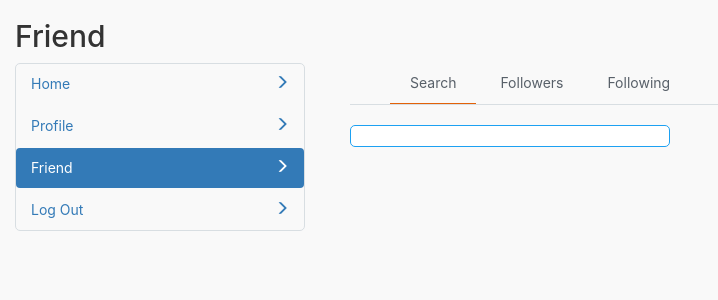
After one commit to LKDJ-X/weibo-postgresql, a Flask app: page /friend in a window 1280 px wide. The commit adds this page. Shown: the top 300 px of the page, without its empty margins (0-718 px from the left). Run offline with Flask 2, Linux system fonts and the light colour scheme; the visitor is signed in with stand-in values (Sample User, id 1); some libraries are stand-ins or nearby versions.

Commit message:
about follow

```diff
--- a/app.py
+++ b/app.py
@@ -6,6 +6,7 @@ from views.login import login
 from views.logout import logout
 from views.user import user
 from views.post import post, edit_post, delete_post
+from views.friend import search_user, friend, follow, unfollow, following_list, follower_list, following_count, follower_count
 
 
 app = Flask(__name__)
@@ -21,7 +22,15 @@ app.add_url_rule('/user/<user_tag>', 'user', user)
 app.add_url_rule('/edit_post/<post_id>', 'edit_post', edit_post, methods=["POST"])
 app.add_url_rule('/delete_post/<post_id>', 'delete_post', delete_post, methods=["POST"])
 
-
+#friend API
+app.add_url_rule('/friend', 'friend', friend, methods=["GET"])
+app.add_url_rule('/follow/<following_id>', 'follow', follow, methods=["POST"])
+app.add_url_rule('/unfollow/<following_id>', 'unfollow', unfollow, methods=["POST"])
+app.add_url_rule('/following_list', 'following_list', following_list, methods=["GET"])
+app.add_url_rule('/follower_list', 'follower_list', follower_list, methods=["GET"])
+app.add_url_rule('/following_count', 'following_count', following_count, methods=["GET"])
+app.add_url_rule('/follower_count', 'follower_count', follower_count, methods=["GET"])
+app.add_url_rule('/search_user/<keyword>', 'search_user', search_user, methods=["GET"])
 
 # TODO move to external thing
 # Secret key, good luck to brute force that
--- /dev/null
+++ b/static/scripts/friend.js
@@ -0,0 +1,157 @@
+//
+var $ul = $("#nav_list");
+var $lis = $("li", $ul);
+var $tabs = $(".tab");
+
+var $search = $("#search_tab");
+var $follower = $("#followers_tab");
+var $following = $("#following_tab");
+
+var $searchBar = $("#search");
+
+var MYAPP = {
+    "liClass": "selected",
+    "tabClass": "current",
+    "url": {
+        "follower_list": "/follower_list",
+        "following_list": "/following_list",
+        "search": "/search_user"
+    }
+}
+
+//main frame
+$ul.on("click", "li",function () {
+    $lis.removeClass(MYAPP.liClass);
+    $tabs.removeClass(MYAPP.tabClass);
+
+    $(this).addClass(MYAPP.liClass);
+
+    switch(this.id){
+        case "search_li":
+            $search.addClass(MYAPP.tabClass);
+            //changeStatus($(".results", $search)[0], "init");
+            break;
+        case "follower_li":
+            $follower.addClass(MYAPP.tabClass);
+            follwers();
+            break;
+        case "following_li":
+            $following.addClass(MYAPP.tabClass);
+            following();
+            break;
+    }
+});
+
+function follwers() {
+    var $items = $(".items", $follower);
+    var resultsDom = $(".results", $follower)[0];
+    changeStatus(resultsDom, "searching");
+
+    $.getJSON(MYAPP.url.follower_list, function (res) {
+        var template = _.template($('#template').html());
+        var arr = [];
+        var results = res.results;
+
+        if(res.success && results.length > 0){
+            for(var i = 0; i < results.length; i++){
+                arr.push(template(_.extend(results[i], {
+                    follow: false,
+                    unfollow: false
+                })))
+            }
+            $items.html(arr.join(""))
+            changeStatus(resultsDom, "full");
+        }
+        else{
+            //...no result
+            changeStatus(resultsDom, "empty");
+        }
+        $items.prepend("Total:" + results.length);
+    });
+}
+
+function following() {
+    var $items = $(".items", $following);
+    var resultsDom = $(".results", $following)[0];
+    changeStatus(resultsDom, "searching");
+
+    $.getJSON(MYAPP.url.following_list, function (res) {
+        var template = _.template($('#template').html());
+        var arr = [];
+        var results = res.results;
+
+        if(res.success && results.length > 0){
+            for(var i = 0; i < results.length; i++){
+                arr.push(template(_.extend(results[i], {
+                    follow: false,
+                    unfollow: true
+                })))
+            }
+            $items.html(arr.join(""))
+            changeStatus(resultsDom, "full");
+        }
+        else{
+            //...no result
+            changeStatus(resultsDom, "empty");
+        }
+        $items.prepend("Total:" + results.length);
+    });
+}
+
+//按照姓名、邮箱搜索用户
+$searchBar.on("input", function () {
+    console.log(this.value);
+    var value = this.value.trim();
+    var resultsDom = $(".results", $search)[0];
+    changeStatus(resultsDom, "searching");
+
+    if(value){
+        $.getJSON(MYAPP.url.search + "/" + value, function (res) {
+        var template = _.template($('#template').html());
+        var arr = [];
+        var results = res.results;
+
+        if(res.success && results.length > 0){
+            for(var i = 0; i < results.length; i++){
+                arr.push(template(_.extend(results[i], {
+                    follow: true,
+                    unfollow: false
+                })))
+            }
+            $(".items", $search).html(arr.join(""))
+            changeStatus(resultsDom, "full");
+        }
+        else{
+            //...no result
+            changeStatus(resultsDom, "empty");
+        }
+    });
+    }
+    else{
+        changeStatus(resultsDom, "init");
+    }
+});
+
+//follow & unfollw
+$(".items", $("#search_tab, #following_tab")).on("click", "a", function () {
+    var type = $(this).data("type");
+    $.post($(this).data("url"), function (res) {
+        res = JSON.parse(res);
+
+        if(res.success){
+            if(type === "unfollow"){
+                $("#following_li").click();
+            }
+            alert("Success");
+        }
+        else{
+            alert(res.error);
+        }
+    });
+})
+
+
+//common functions
+function changeStatus(results,className) {
+    results.className = "results " + className;
+}
--- /dev/null
+++ b/static/styles/friend.css
@@ -0,0 +1,120 @@
+@import "bootstrap.css";
+* {
+  box-sizing: border-box;
+}
+body {
+  margin: 0;
+  background-color: #f9f9f9;
+  font-family: -apple-system, BlinkMacSystemFont, "Segoe UI", Helvetica, Arial, sans-serif, "Apple Color Emoji", "Segoe UI Emoji", "Segoe UI Symbol";
+}
+nav#aside {
+  border: 1px solid #d8dee2;
+  border-radius: 5px;
+}
+nav#aside ul li span.glyphicon {
+  float: right;
+}
+.loading {
+  margin-top: 10px;
+  margin-left: 14px;
+  width: 20px;
+  height: 20px;
+  border: 2px solid;
+  border-color: #333 #333 transparent;
+  border-radius: 50%;
+  box-sizing: border-box;
+  /*动画时间1s，线性变化，无限循环*/
+  animation: loading 1s linear infinite;
+}
+@keyframes loading {
+  0% {
+    transform: rotate(0deg);
+  }
+  100% {
+    transform: rotate(360deg);
+  }
+}
+#friend_nav {
+  border-bottom: 1px solid #d8dee2;
+}
+#friend_nav ul {
+  list-style-type: none;
+  margin-bottom: 0px;
+}
+#friend_nav ul li {
+  padding: 10px 20px;
+  display: inline-block;
+}
+#friend_nav ul li.selected {
+  border-bottom: 1px solid #e36209;
+}
+#friend_nav ul li a {
+  text-decoration: none;
+  color: #586069;
+  font-size: 14px;
+}
+#friend_nav ul li a:hover {
+  color: #24292e;
+  text-decoration: none;
+}
+section .tab {
+  display: none;
+  padding-top: 20px;
+}
+section .tab .results .item {
+  margin-bottom: 20px;
+}
+section .tab .results .item img {
+  vertical-align: middle;
+  width: 48px;
+  border-radius: 50%;
+  border: 2px solid #d8dee2;
+  margin-right: 10px;
+}
+section .tab .results .item span {
+  vertical-align: middle;
+  font-weight: 500;
+  font-size: 2rem;
+}
+section .tab .results .item a {
+  margin-left: 10px;
+  vertical-align: -webkit-baseline-middle;
+}
+section .tab .results .item:first-of-type {
+  margin-top: 20px;
+}
+section .tab .results.init .loading,
+section .tab .results.init .items,
+section .tab .results.init .no-result {
+  display: none;
+}
+section .tab .results.searching .loading {
+  display: block;
+}
+section .tab .results.searching .items,
+section .tab .results.searching .no-result {
+  display: none;
+}
+section .tab .results.full .items {
+  display: block;
+}
+section .tab .results.full .loading,
+section .tab .results.full .no-result {
+  display: none;
+}
+section .tab .results.empty .no-result {
+  display: block;
+}
+section .tab .results.empty .loading,
+section .tab .results.empty .items {
+  display: none;
+}
+section .tab.current {
+  display: block;
+}
+section div#search_tab #search {
+  width: 35%;
+  padding: 0 5px;
+  border-radius: 5px;
+  border: 1px solid #1DA1F2;
+}
--- /dev/null
+++ b/templates/friend.html
@@ -0,0 +1,86 @@
+<!DOCTYPE html>
+<html lang="en">
+<head>
+    <meta charset="UTF-8">
+    <meta http-equiv="X-UA-Compatible" content="IE=edge">
+    <meta name="viewport" content="width=device-width, initial-scale=1">
+
+    <title>weibo - Friend</title>
+    <link rel="stylesheet" href="/static/styles/friend.css">
+</head>
+
+<body>
+    <div class="container-fluid">
+        <h2>Friend</h2>
+
+        <div class="row">
+            <div class="col-md-3">
+                <nav id="aside">
+                    <ul class="nav nav-pills nav-stacked">
+                        <li role="presentation"><a href="{{ url_for('home') }}">Home<span class="glyphicon glyphicon-menu-right"></span></a></li>
+                        <li role="presentation"><a href="{{ url_for('user', user_tag=user_tag) }}">Profile<span class="glyphicon glyphicon-menu-right"></span></a></li>
+                        <li role="presentation" class="active"><a href="{{ url_for('friend') }}">Friend<span class="glyphicon glyphicon-menu-right"></span></a></li>
+                        <li role="presentation"><a href="{{ url_for('logout') }}">Log Out<span class="glyphicon glyphicon-menu-right"></span></a></li>
+                    </ul>
+                </nav>
+            </div>
+            <div class="col-md-9" style="padding-left: 30px">
+                <nav id="friend_nav">
+                    <ul id="nav_list">
+                        <li id="search_li" class="selected"><a href="javascript:void 0">Search</a></li>
+                        <li id="follower_li"><a href="javascript:void 0">Followers</a></li>
+                        <li id="following_li"><a href="javascript:void 0">Following</a></li>
+                    </ul>
+                </nav>
+                <section>
+                    <div id="search_tab" class="tab current">
+                        <input id="search" type="text">
+                        <div class="results init">
+                            <div class="loading"></div>
+                            <div class="items"></div>
+                            <div class="no-result">
+                                No result.
+                            </div>
+                        </div>
+                    </div>
+                    <div id="followers_tab" class="tab">
+                        <div class="results init">
+                            <div class="loading"></div>
+                            <div class="items"></div>
+                            <div class="no-result">
+                                No result.
+                            </div>
+                        </div>
+                    </div>
+                    <div id="following_tab" class="tab">
+                        <div class="results init">
+                            <div class="loading"></div>
+                            <div class="items"></div>
+                            <div class="no-result">
+                                No result.
+                            </div>
+                        </div>
+                    </div>
+                </section>
+            </div>
+        </div>
+    </div>
+
+<script type="text/template" id="template">
+    <div class="item">
+        <img src="/static/img/user.png" alt="profile">
+        <span><%= user_tag%>/<%= email%></span>
+        <% if(follow){ %>
+            <a href="javascript:void 0" data-url="/follow/<%= user_id%>" data-type="follow">Follow</a>
+        <% }%>
+        <% if(unfollow){ %>
+            <a href="javascript:void 0" data-url="/unfollow/<%= user_id%>" data-type="unfollow">Unfollow</a>
+        <% }%>
+    </div>
+</script>
+<script src="/static/scripts/jquery-3.2.1.min.js"></script>
+<script src="/static/scripts/underscore-min.js"></script>
+<script src="/static/scripts/friend.js"></script>
+
+</body>
+</html>
--- a/templates/home.html
+++ b/templates/home.html
@@ -70,6 +70,7 @@
         <div class="medium-3 columns" style="background-color:#f1f1f1;">
             <ul class="side-nav">
                 <li class="active"><a style="font-size: large;" href="{{ url_for('home') }}">Home</a></li>
+                <li ><a style="font-size: large;" href="{{ url_for('friend') }}">Friend</a></li>
                 <li ><a style="font-size: large;" href="{{ url_for('user', user_tag=user_tag) }}">Profile</a></li>
                 <li ><a style="font-size: large;" href="{{ url_for('logout') }}">Log Out</a></li>
             </ul>
--- a/templates/user.html
+++ b/templates/user.html
@@ -18,6 +18,7 @@
                 <nav id="aside">
                     <ul class="nav nav-pills nav-stacked">
                         <li role="presentation"><a href="{{ url_for('home') }}">Home<span class="glyphicon glyphicon-menu-right"></span></a></li>
+                        <li role="presentation"><a href="{{ url_for('friend') }}">Friend<span class="glyphicon glyphicon-menu-right"></span></a></li>
                         <li role="presentation" class="active"><a href="{{ url_for('user', user_tag=user_tag) }}">Profile<span class="glyphicon glyphicon-menu-right"></span></a></li>
                         <li role="presentation"><a href="{{ url_for('logout') }}">Log Out<span class="glyphicon glyphicon-menu-right"></span></a></li>
                     </ul>
--- /dev/null
+++ b/views/friend.py
@@ -0,0 +1,194 @@
+from flask import redirect, request, session, url_for, json, render_template
+from helpers import sql
+
+ALREADY_FOLLOW = "You have followd the user"
+UNFOLLOW_FAIL = "Unfollow failed"
+CANNOT_FOLLOW_YOURSELF = "Sorry, you couldn't follow yourself:)"
+
+def friend():
+    user_id = session.get('user', None)
+    user_tag = session.get('user_tag', None)
+
+    if user_id is None:
+        return redirect(url_for('home'))
+
+    if request.method == "GET":
+        return render_template("friend.html",
+                               user_tag=user_tag)
+
+def follow(following_id):
+    error = None
+
+    user_id = session.get('user', None)
+
+    if user_id is None:
+        return redirect(url_for('home'))
+
+    following_id = int(following_id)
+
+    if user_id == following_id:
+        error = CANNOT_FOLLOW_YOURSELF
+        return json.dumps({
+            "success": error is None,
+            "error": error,
+        })
+
+    if request.method == "POST":
+        results = sql.execute_update("""
+                      INSERT INTO friendship VALUES (%s, %s)
+                      """,
+                      (following_id, user_id))
+        if(results != 1):
+            error = ALREADY_FOLLOW
+
+        return json.dumps({
+            "success": error is None,
+            "error": error,
+        })
+
+def unfollow(following_id):
+    error = None
+    user_id = session.get('user', None)
+
+    if user_id is None:
+        return redirect(url_for('home'))
+
+    if request.method == "POST":
+        results = sql.execute_update("""
+                      DELETE FROM friendship WHERE user_id = %s AND friend_id = %s
+                      """,
+                      (following_id, user_id))
+        if (results != 1):
+            error = UNFOLLOW_FAIL
+
+        return json.dumps({
+            "success": error is None,
+            "error": error,
+        })
+
+def following_list():
+    error = None
+    user_id = session.get('user', None)
+
+    if user_id is None:
+        return redirect(url_for('home'))
+
+    if request.method == "GET":
+        results = sql.execute_query("""
+                    SELECT u.user_id, u.user_tag, u.email
+                    FROM users as u, friendship as f
+                    WHERE u.user_id = f.user_id AND f.friend_id = %s
+                    """,
+                    (user_id,))
+
+        if results is None:
+            results = []
+        results = transTuple2Dict(results)
+
+        return json.dumps({
+            "success": error is None,
+            "error": error,
+            "results": results
+        })
+
+def follower_list():
+    error = None
+    user_id = session.get('user', None)
+
+    if user_id is None:
+        return redirect(url_for('home'))
+
+    if request.method == "GET":
+        results = sql.execute_query("""
+                    SELECT u.user_id, u.user_tag, u.email
+                    FROM users as u, friendship as f
+                    WHERE u.user_id = f.friend_id AND f.user_id = %s
+                    """,
+                    (user_id,))
+
+        if results is None:
+            results = []
+        results = transTuple2Dict(results)
+
+        return json.dumps({
+            "success": error is None,
+            "error": error,
+            "results": results
+        })
+
+def following_count():
+    error = None
+    user_id = session.get('user', None)
+
+    if user_id is None:
+        return redirect(url_for('home'))
+
+    if request.method == "GET":
+        results = sql.execute_update("""
+                      SELECT following
+                      FROM users
+                      WHERE user_id = %s
+                      """,
+                      (user_id,))
+
+        return json.dumps({
+            "success": error is None,
+            "error": error,
+            "results": results
+        })
+
+def follower_count():
+    error = None
+    user_id = session.get('user', None)
+
+    if user_id is None:
+        return redirect(url_for('home'))
+
+    if request.method == "GET":
+        results = sql.execute_update("""
+                      SELECT followed
+                      FROM users
+                      WHERE user_id = %s
+                      """,
+                      (user_id,))
+
+        return json.dumps({
+            "success": error is None,
+            "error": error,
+            "results": results
+        })
+
+def search_user(keyword):
+    error = None
+    user_id = session.get('user', None)
+
+    if user_id is None:
+        return redirect(url_for('home'))
+
+    if request.method == "GET":
+        keyword = '%' + keyword + '%'
+        results = sql.execute_query("""
+                      SELECT user_id, user_tag, email FROM users
+                      WHERE email LIKE %s OR user_tag LIKE %s
+                      """,
+                      (keyword, keyword))
+        if results is None:
+            results = []
+        results = transTuple2Dict(results)
+
+        return json.dumps({
+            "success": error is None,
+            "error": error,
+            "results": results
+        })
+
+def transTuple2Dict(tupleList):
+    newList = []
+    for tuple in tupleList:
+        item = {
+            "user_id": tuple[0],
+            "user_tag": tuple[1],
+            "email": tuple[2]
+        }
+        newList.append(item)
+    return newList
```
